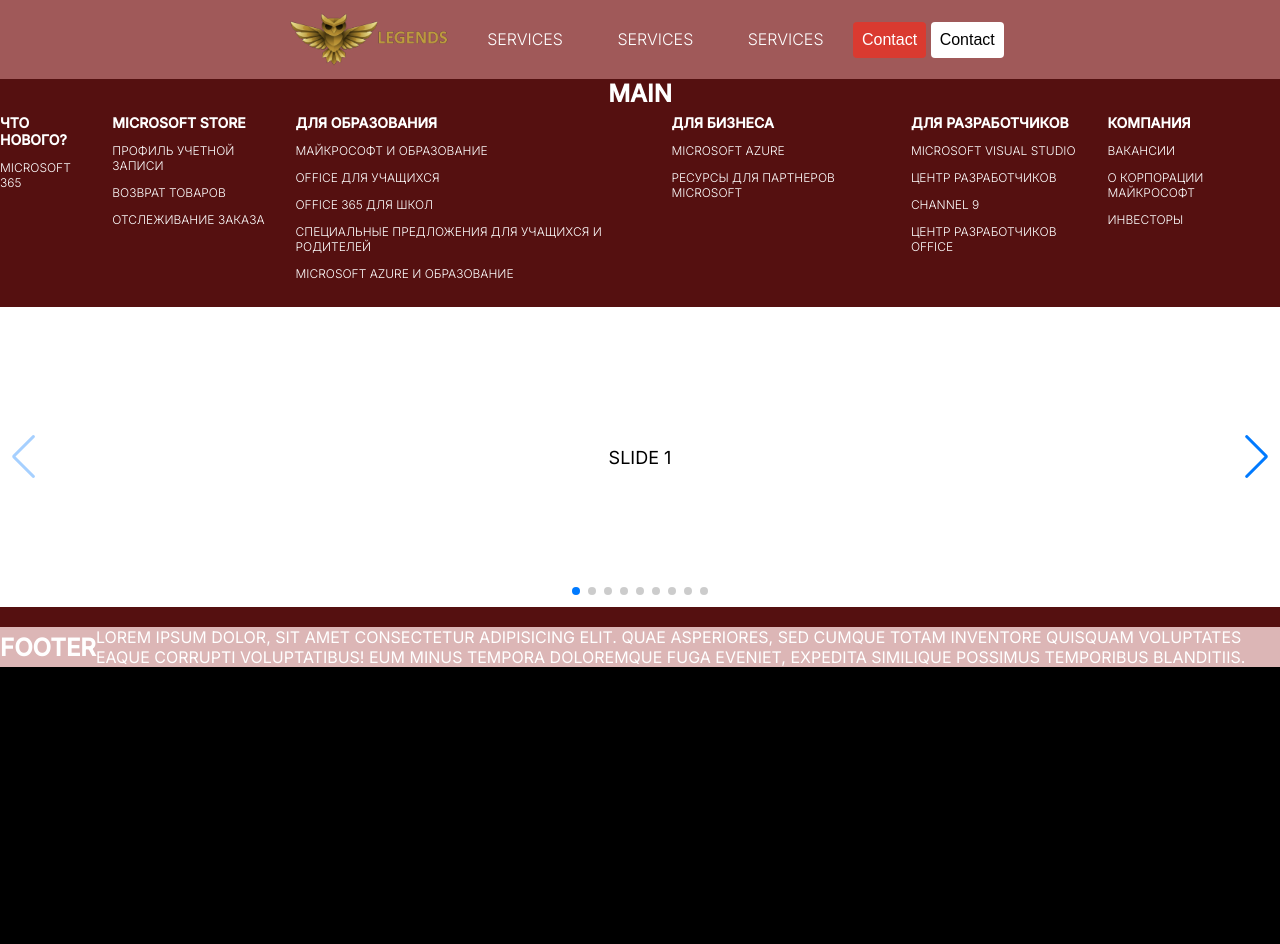
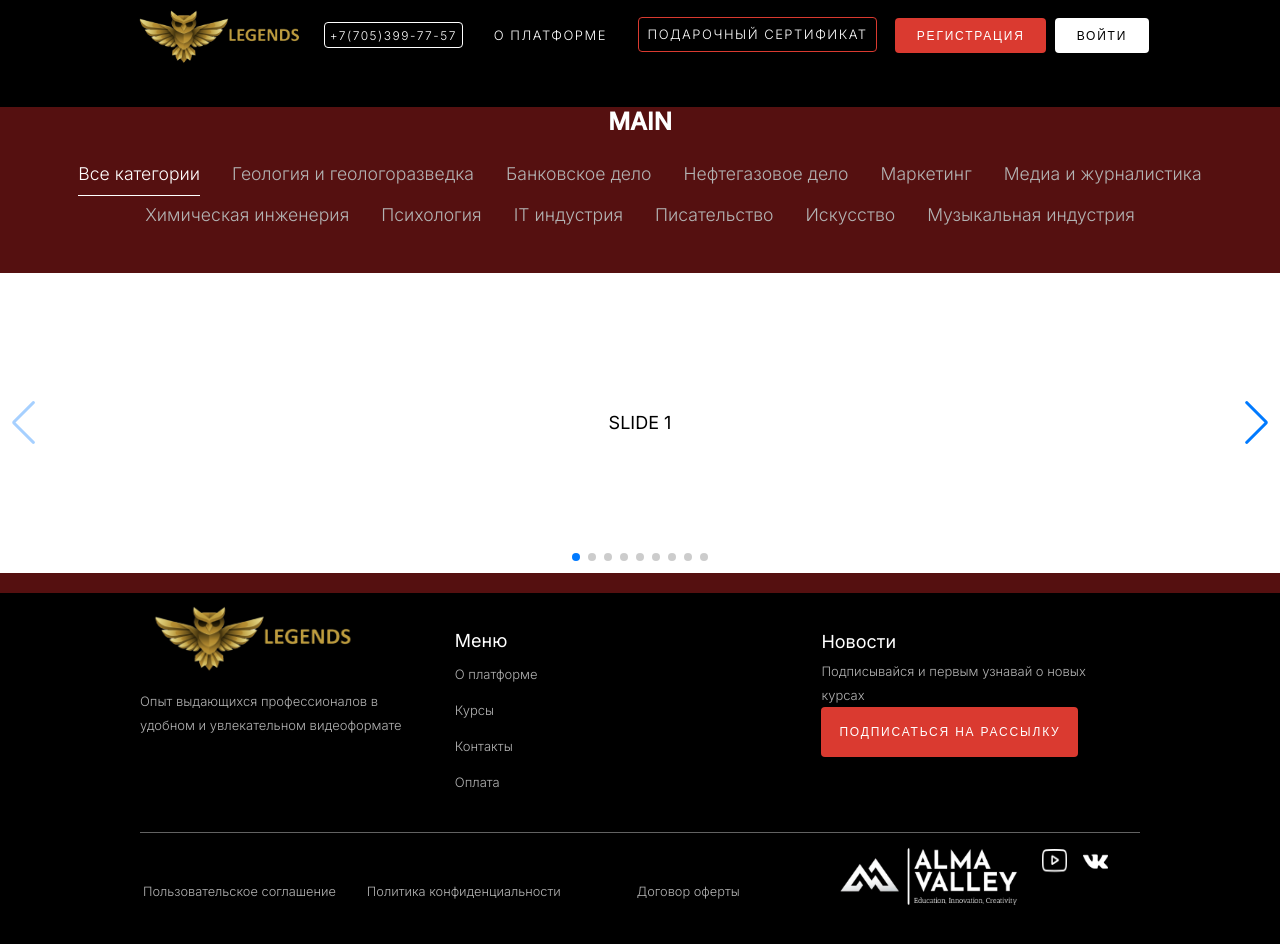
Before and after one commit to KaziLmao/AdaptiveSite, a plain HTML site: page index.html in a window 1280 px wide. Before the commit the page ends 800 px from the top, so only its background shows below. Drawn offline with nearby package versions, Linux system fonts and the light colour scheme.

Commit message:
finished header & footer, added category

```diff
--- a/index.html
+++ b/index.html
@@ -14,11 +14,11 @@
                 <img class="logo" src="pics/Logo_name.png" alt="logo">
                 <nav class="header-nav">
                     <ul class="header-nav-links">
-                        <li><a id="phone" href="#">Services</a></li>
-                        <li><a href="#">Services</a></li>
-                        <li><a id="present" href="#">Services</a></li>
-                        <a href="" class="header-btn-link"><button class="header-btn">Contact</button></a>
-                        <a href="" class="header-btn-link"><button class="header-btn login">Contact</button></a>
+                        <li><a id="phone" href="#">+7(705)399-77-57</a></li>
+                        <li><a href="#">О платформе</a></li>
+                        <li><a id="present" href="#">Подарочный сертификат</a></li>
+                        <a href="" class="header-btn-link"><button class="header-btn">Регистрация</button></a>
+                        <a href="" class="header-btn-link"><button class="header-btn login">Войти</button></a>
                     </ul>
                 </nav>
             </div>
@@ -26,42 +26,20 @@
 
         <main>
             <h2>MAIN</h2>
-            <div class="footer-menu">
-				<ul>
-					<li class="ulHead">Что нового?</li>
-					<li>Microsoft 365</li>
-				</ul>
-				<ul>
-					<li class="ulHead">Microsoft Store</li>
-					<li>Профиль учетной записи</li>
-					<li>Возврат товаров</li>
-					<li>Отслеживание заказа</li>
-				</ul>
-				<ul>
-					<li class="ulHead">Для образования</li>
-					<li>Майкрософт и образование</li>
-					<li>Office для учащихся</li>
-					<li>Office 365 для школ</li>
-					<li>Специальные предложения для учащихся и родителей</li>
-					<li>Microsoft Azure и образование</li>
-				</ul>
-				<ul>
-					<li class="ulHead">Для бизнеса</li>
-					<li>Microsoft Azure</li>
-					<li>Ресурсы для партнеров Microsoft</li>
-				</ul>
-				<ul>
-					<li class="ulHead">Для разработчиков</li>
-					<li>Microsoft Visual Studio</li>
-					<li>Центр разработчиков</li>
-					<li>Channel 9</li>
-					<li>Центр разработчиков Office</li>
-				</ul>
-				<ul>
-					<li class="ulHead">Компания</li>
-					<li>Вакансии</li>
-					<li>О корпорации Майкрософт</li>
-					<li>Инвесторы</li>
+            <div class="category-menu">
+				<ul class="category-ul">
+					<li><a class="category-list selected-category" href="">Все категории</a></li>
+					<li><a class="category-list" href="">Геология и геологоразведка</a></li>
+					<li><a class="category-list" href="">Банковское дело</a></li>
+					<li><a class="category-list" href="">Нефтегазовое дело</a></li>
+					<li><a class="category-list" href="">Маркетинг</a></li>
+					<li><a class="category-list" href="">Медиа и журналистика</a></li>
+					<li><a class="category-list" href="">Химическая инженерия</a></li>
+					<li><a class="category-list" href="">Психология</a></li>
+					<li><a class="category-list" href="">IT индустрия</a></li>
+					<li><a class="category-list" href="">Писательство</a></li>
+					<li><a class="category-list" href="">Искусство</a></li>
+					<li><a class="category-list" href="">Музыкальная индустрия</a></li>
 				</ul>
 			</div>
             <div class="swiper mySwiper">
@@ -83,10 +61,46 @@
         </main>
 
         <footer>
-            <h2>FOOTER</h2>
-            <article>Lorem ipsum dolor, sit amet consectetur adipisicing elit. Quae asperiores, sed cumque totam inventore quisquam voluptates eaque corrupti voluptatibus!
-                Eum minus tempora doloremque fuga eveniet, expedita similique possimus temporibus blanditiis.
-            </article>
+            <container class="footer-container f1">
+                <div class="logo-container">
+                    <img class="logo" src="pics/Logo_name.png" alt="logo">
+                    <div class="logo-text">
+                        <p>Опыт выдающихся профессионалов в удобном и увлекательном видеоформате</p>
+                    </div>
+                </div>
+                <div class="footer-nav">
+                    <ul class="footer-nav-links">
+                        <h4 class="footer-title">Меню</h4>
+                        <li class="footer-links-list"><a href="#">О платформе</a></li>
+                        <li class="footer-links-list"><a href="#">Курсы</a></li>
+                        <li class="footer-links-list"><a href="#">Контакты</a></li>
+                        <li class="footer-links-list"><a href="#">Оплата</a></li>
+                    </ul>
+                </div>
+                <div class="footer-nav">
+                    <div class="logo-text">
+                        <h4 class="footer-title">Новости</h4>
+                        <p>Подписывайся и первым узнавай о новых курсах</p>
+                        <a href="" class="footer-btn-link"><button class="footer-btn">Подписаться на рассылку</button></a>
+                    </div>
+                </div>
+            </container>
+            <container class="footer-container">
+                <div class="footer-bottom">
+                    <a href="">Пользовательское соглашение</a>
+                </div>
+                <div class="footer-bottom">
+                    <a href="">Политика конфиденциальности</a>
+                </div>
+                <div class="footer-bottom">
+                    <a href="">Договор оферты</a>
+                </div>
+                <a href="#"><img class="logo footer-logo" src="pics/footer-logo.png" alt="logo"></a>
+                <div class="footer-logos-container">
+                    <a href="#" class="logos"><img id="youtube" src="pics/youtube-logo.png" alt="youtube"></a>
+                    <a href="#" class="logos"><img id="vk" src="pics/vk-logo.png" alt="vk"></a>
+                </div>
+            </container>
         </footer>
     </container>
 
--- a/style.css
+++ b/style.css
@@ -26,6 +26,11 @@ li, a, button {
 
 a{
 	text-decoration: none;
+    transition: all .2s ease;
+}
+
+a:hover {
+    color: #b03229;
 }
 
 ul{
@@ -34,9 +39,18 @@ ul{
 }
 
 button {
-    padding: 9px;
+    display:inline-block;
+    box-sizing: border-box;
+    padding: 0.9em 1.8em;
+    margin:0 0.3em 0.3em 0;
     border: none;
+    background-color: #DA3A30;
     border-radius: 4px;
+    text-align: center;
+    text-transform: uppercase;
+    font-size: 12px;
+    font-weight: 400;
+    letter-spacing: .15em;
     cursor: pointer;
     transition: all .2s ease;
 }
@@ -51,18 +65,24 @@ button:active {
 
 /* Header */
 header {
-    background-color: rgb(160, 89, 89);
+    background-color: rgba(0, 0, 0, 0.8);
+    backdrop-filter: blur(10px);
+    position: sticky;
+    top: 0;
+    z-index: 1;
+    font-size: 13px;
+    letter-spacing: 1.5px;
 }
 
 .logo {
-    width: 160px;
+    width: 12.5em;
     cursor: pointer;
-    margin: 13px;
+    margin: 0.8em;
 }
 
 .header-container {
-    width: 1000px;
-    max-height: 100px;
+    max-width: 1200px;
+    max-height: 180px;
     display: flex;
     align-items: center;
     justify-content: center;
@@ -74,7 +94,7 @@ header {
 
 .header-nav-links li {
     display: inline-block;
-    padding: 0 25px;
+    padding: 0 1em;
 }
 
 .header-nav-links li a {
@@ -83,6 +103,19 @@ header {
 
 .header-nav-links li a:hover {
     color: #DA3A30;
+}
+
+#phone {
+    border: 1px solid #FFFFFF;
+    padding: .4em;
+    border-radius: 4px;
+    font-size: 12px;
+}
+
+#present {
+    border: 1px solid #DA3A30;
+    padding: .65em;
+    border-radius: 4px;
 }
 
 .header-btn {
@@ -104,14 +137,43 @@ header {
 
 /* Main */
 main {
+    margin-top: 2em;
     background-color: rgb(85, 16, 16);
     display: flex;
     flex-direction: column;
 }
 
+.category-menu{
+    padding: 1em;
+	font-size: 1.1em;
+    text-transform: none;
+}
+
+.category-ul {
+    display: flex;
+    flex-wrap: wrap;
+    justify-content: center;
+    align-items: center;
+    text-align: center;
+}
+
+.category-ul li{
+	padding: 10px 16px;
+}
+
+.category-list {
+    color: #b3b3b3;
+}
+
+.selected-category {
+    color: #FFFFFF;
+    border-bottom: 1px solid #FFFFFF;
+    padding-bottom: .6em;
+}
 
 /* Swiper slides */
 .swiper {
+    z-index: 0;
     width: 100%;
     height: 300px;
     margin: 20px auto;
@@ -129,23 +191,99 @@ main {
 
 /* Footer */
 footer {
-    background-color: rgb(220, 182, 182);
+    /* background-color: rgb(80, 58, 58); */
+    font-weight: 300;
+    display: flex;
+    flex-direction: column;
 }
 
-.footer-menu{
-	display: flex;
-	justify-content: space-between;
-	gap: 20px;
-	font-size: 12px;
+.footer-container {
+    width: 1000px;
+    display: flex;
+    margin-bottom: 4em;
 }
 
-.footer-menu li{
-	padding: 6px 0;
+.f1 {
+    border-bottom: 1px solid #626262;
+    margin: 0;
 }
 
-.ulHead{
-	font-size: 14px;
-	font-weight:600;
+.footer-nav {
+    width: 380px;
+    padding: 2em 3em;
+}
+
+.logo-container {
+    width: 280px;
+}
+
+.logo-text {
+    font-size: 13px;
+    text-transform: none;
+    line-height: 24px;
+}
+
+.logo-text p {
+    color: #b3b3b3;
+}
+
+.footer-title {
+    font-weight: 400;
+    font-size: 18px;
+    padding: 5px 0;
+}
+
+.footer-nav-links {
+    text-transform: none;
+    font-size: 13px;
+}
+
+.footer-links-list {
+    padding: 10px 0;
+}
+
+.footer-links-list a {
+    color: #b3b3b3;
+}
+
+.footer-btn {
+    padding: 1.5em;
+}
+
+.footer-bottom {
+    width: 25em;
+    text-align: center;
+    margin-top: 4em;
+    margin-right: 1em;
+    font-size: 0.8em;
+    text-transform: none;
+}
+
+.footer-bottom a {
+    color: #b3b3b3;
+}
+
+.footer-logo {
+    width: 100%;
+}
+
+.footer-logos-container{
+    display: flex;
+    margin: 1em;
+}
+
+.footer-container a {
+    margin-right: 1em;
+}
+
+#youtube {
+    width: 25px;
+    height: 30px;
+}
+
+#vk {
+    width: 25px;
+    height: 25px;
 }
 
 /* Layout */
@@ -166,21 +304,25 @@ footer {
         width: 1000px;
     }
 }
-@media (max-width: 1000px){
+@media (max-width: 1024px){
     .adaptive{
         width: 768px;
+    }
+    .header-nav {
+        display: none;
     }
 }
 @media (max-width: 768px){
     .adaptive{
         width: 480px;
-        grid-template-columns: 1fr;
-        grid-template-rows: 1fr;
-        grid-auto-rows: 100px;
     }
 }
 @media (max-width: 480px){
     .adaptive{
         width: 100%;
     }
+    button{
+        display:block;
+        margin:0.4em auto;
+    }
 }
```
Also changed, not shown: pics/footer-logo.png (added), pics/vk-logo.png (added), pics/youtube-logo.png (added).
